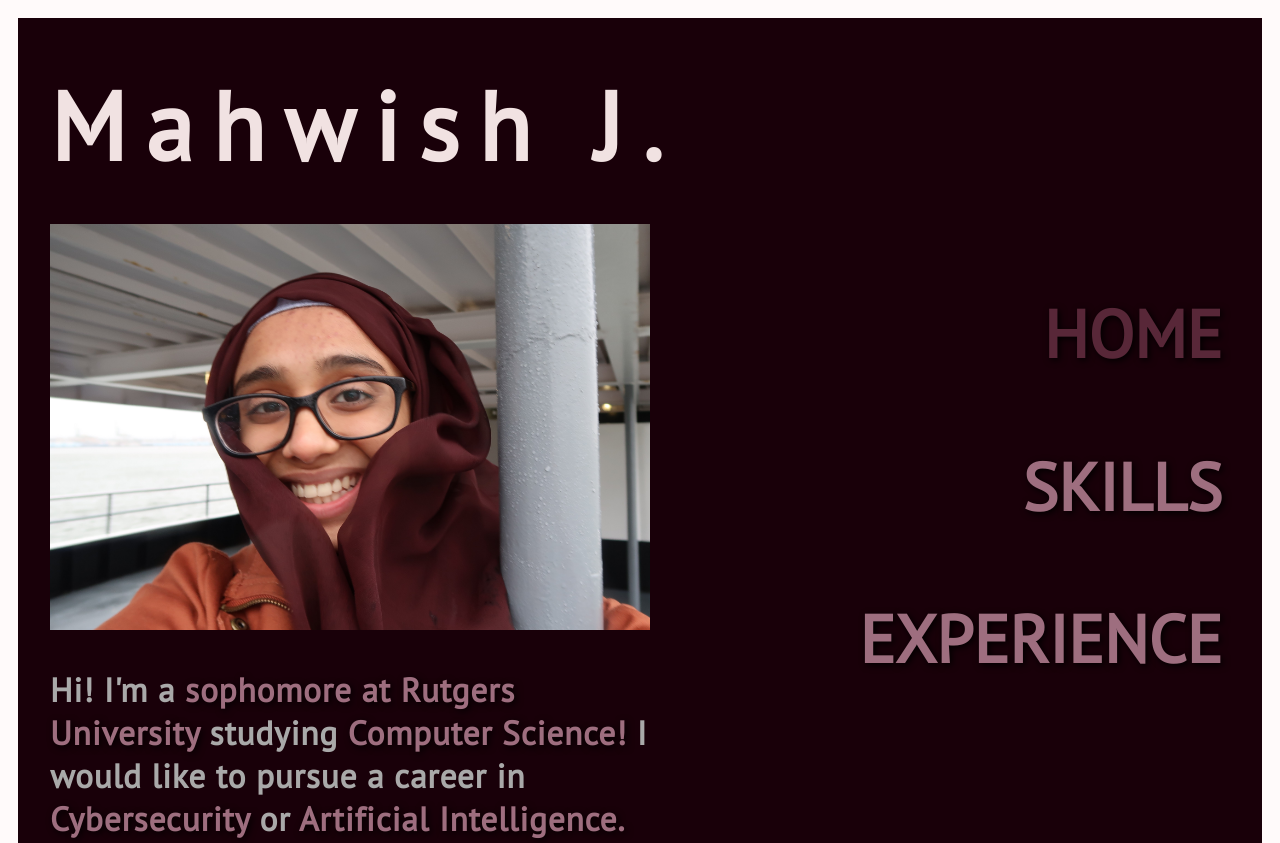
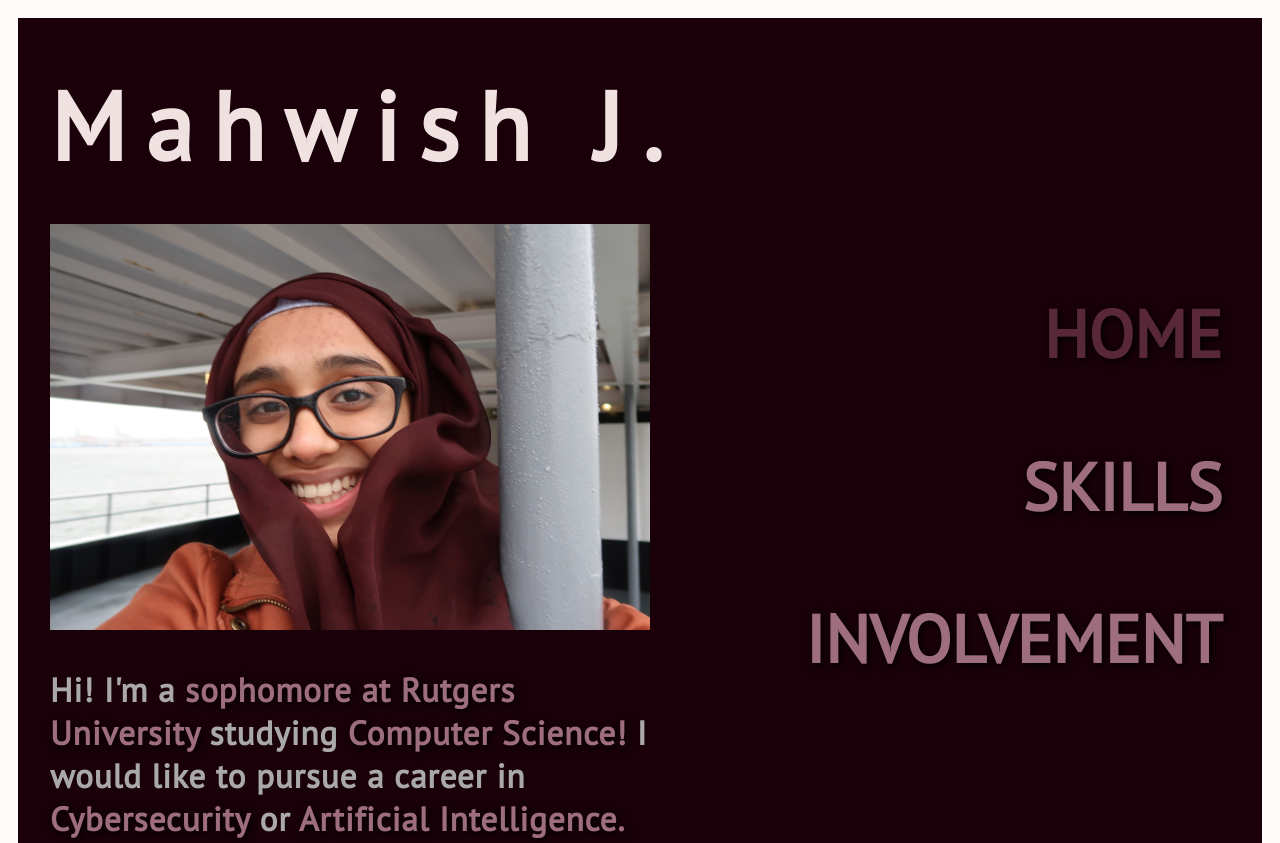
Before and after one commit to mahwishj/mahwishj.github.io, a plain HTML site: page index.html in a window 1280 px wide. Shown: the top 843 px of the page. Drawn offline with Linux system fonts and the light colour scheme.

Commit message:
changed exp to inv

```diff
--- a/index.css
+++ b/index.css
@@ -55,7 +55,7 @@ b{
 }
 
 /*diff parts of page*/
-.experience{
+.involvement{
 	background-color:#794558;
 	padding: inherit;
 	padding-left:2em;
@@ -106,7 +106,7 @@ b{
 	margin-right:30px;
 	text-shadow: 2px 2px 7px #000000;
 }
-.exp{
+.inv{
 
 	positin:absolute;
 	top:100px;
--- a/index.html
+++ b/index.html
@@ -20,7 +20,7 @@
 			<h3 class="home">HOME</h3>
 			<!--<h3 class="about"><a href="about.html">ABOUT</a></h3>-->
 			<h3 class="sklls"><a href="#skills">SKILLS</a></h3>
-			<h3 class="exp"><a href="#experience">EXPERIENCE</a></h3>
+			<h3 class="inv"><a href="#involvement">INVOLVEMENT</a></h3>
 
 		</div>
 
@@ -79,11 +79,11 @@
 	</div>
 
 
-	<div id="experience" class="experience" >
+	<div id="involvement" class="involvement" >
 
 		<br /> <br />
 
-		<p>EXPERIENCE.</p>
+		<p>INVOLVEMENT.</p>
 		<br /> <br /><br /> <br /><br /> <br /><br />
 		<br /><br /> <br /><br /> <br /><br /> <br /><br />
 		<br /><br /> <br /><br />
```
